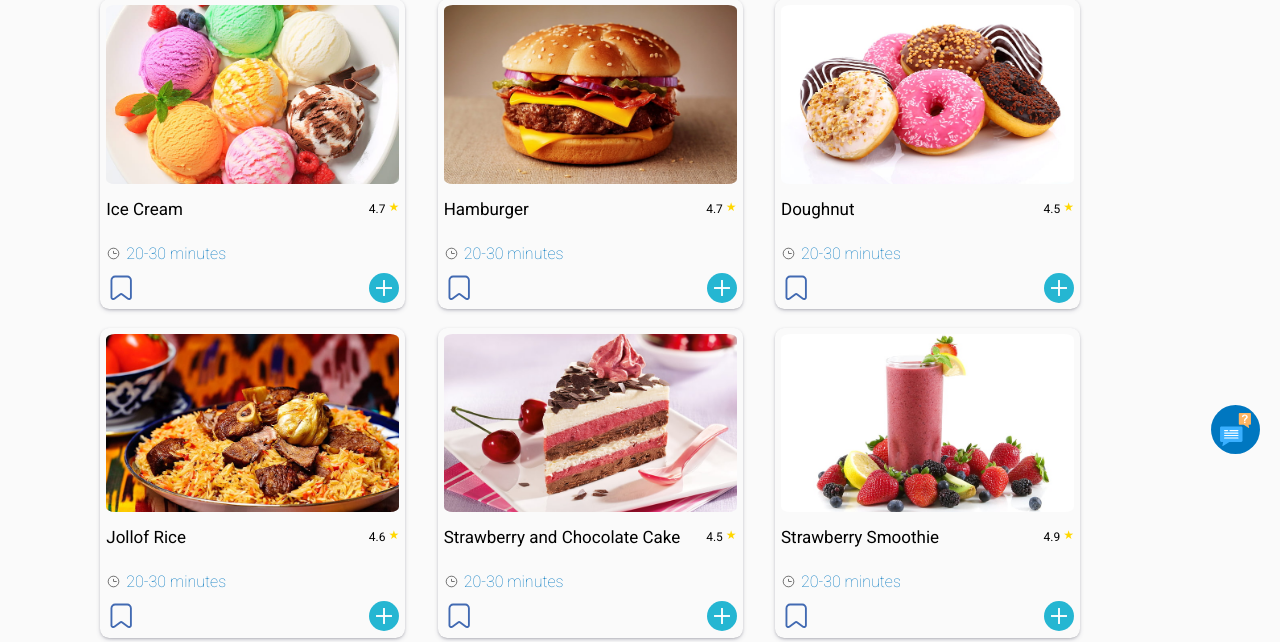
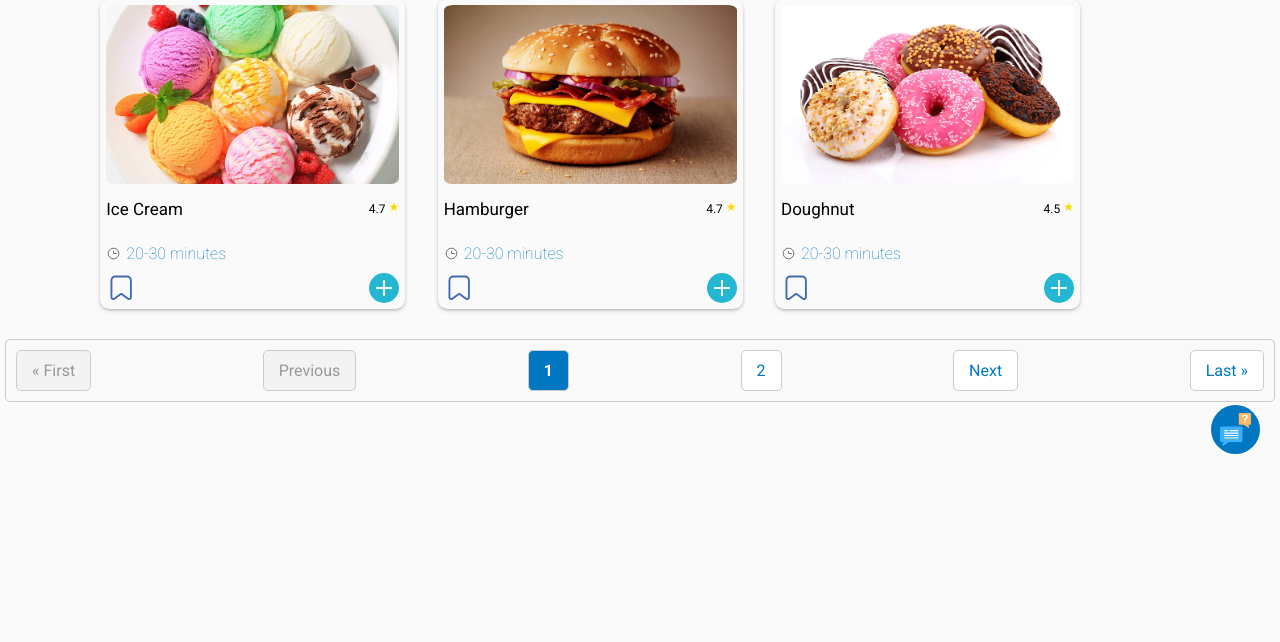
Before and after one commit to Mz-scripter/QuickDash-dj, a Django app: page / in a window 1280 px wide. Shown: the part 326-968 px from the top of the page. After the commit the page ends 780 px from the top, so only its background shows below. Run offline with Django 5.2, Linux system fonts and the light colour scheme; data comes from the database, SQL or seed files in the repository; some web fonts are replaced.

Commit message:
Added pagination to the when displaying items.

```diff
--- a/core/templates/core/index.html
+++ b/core/templates/core/index.html
@@ -15,7 +15,7 @@
     <section id="featured-dishes">
         <div class="restaurant-dishes">
             <!-- Dish Card Item -->
-             {% for item in items %}
+             {% for item in page_obj %}
             <div class="dish-item">
                 <div class="top-dish-section">
                     <img src="{{ item.image.url }}" alt="{{ item.name }}" class="dish-img">
@@ -68,4 +68,31 @@
     </section>
    <!-- End of Featured Dishes Section -->
 
+   <div class="pagination">
+    {% if page_obj.has_previous %}
+        <a href="?page=1" class="page-link">&laquo; First</a>
+        <a href="?page={{ page_obj.previous_page_number }}" class="page-link">Previous</a>
+    {% else %}
+        <span class="page-link disabled">&laquo; First</span>
+        <span class="page-link disabled">Previous</span>
+    {% endif %}
+
+    {% for num in page_obj.paginator.page_range %}
+        {% if page_obj.number == num %}
+            <span class="page-link current">{{ num }}</span>
+        {% else %}
+            <a href="?page={{ num }}" class="page-link">{{ num }}</a>
+        {% endif %}
+    {% endfor %}
+
+    {% if page_obj.has_next %}
+        <a href="?page={{ page_obj.next_page_number }}" class="page-link">Next</a>
+        <a href="?page={{ page_obj.paginator.num_pages }}" class="page-link">Last &raquo;</a>
+    {% else %}
+        <span class="page-link disabled">Next</span>
+        <span class="page-link disabled">Last &raquo;</span>
+    {% endif %}
+    </div>
+
+
 {% endblock %}
--- a/core/views.py
+++ b/core/views.py
@@ -1,6 +1,7 @@
 from django.shortcuts import render
 from orders.models import Item, CartItem, WishListItem, Restaurant
 from django.db.models import Sum, Q
+from django.core.paginator import Paginator
 
 def homePage(request):
     query = request.GET.get('q', '')
@@ -12,6 +13,10 @@ def homePage(request):
         Q(name__icontains=query) |
         Q(description__icontains=query)
     )
+
+    paginator = Paginator(items, 3)
+    page_number = request.GET.get('page')
+    page_obj = paginator.get_page(page_number)
 
     if restaurant_filter:
         items = items.filter(restaurant__name=restaurant_filter)
@@ -40,6 +45,7 @@ def homePage(request):
         'restaurant_filter': restaurant_filter,
         'min_price': min_price,
         'max_price': max_price,
+        'page_obj': page_obj,
         }
     return render(request, 'core/index.html', context)
 
--- a/static/css/featured-dishes.css
+++ b/static/css/featured-dishes.css
@@ -156,3 +156,45 @@
         box-shadow: rgba(0, 0, 0, 0.24) 0px 3px 8px;
     }
 }
+
+
+/* Pagination */
+.pagination {
+    display: flex;
+    justify-content: space-between;
+    align-items: center;
+    margin: 20px 0;
+    padding: 10px;
+    border: 1px solid #ccc;
+    border-radius: 5px;
+    background-color: #f9f9f9;
+}
+
+.page-link {
+    padding: 10px 15px;
+    text-decoration: none;
+    color: #0077c0;
+    font-size: 16px;
+    border: 1px solid #ccc;
+    border-radius: 5px;
+    background-color: white;
+    transition: background-color 0.3s, color 0.3s;
+}
+
+.page-link:hover {
+    background-color: #0077c0;
+    color: white;
+}
+
+.page-link.current {
+    font-weight: bold;
+    background-color: #0077c0;
+    color: white;
+    pointer-events: none;
+}
+
+.page-link.disabled {
+    color: #999;
+    pointer-events: none;
+    background-color: #f3f3f3;
+}
```
